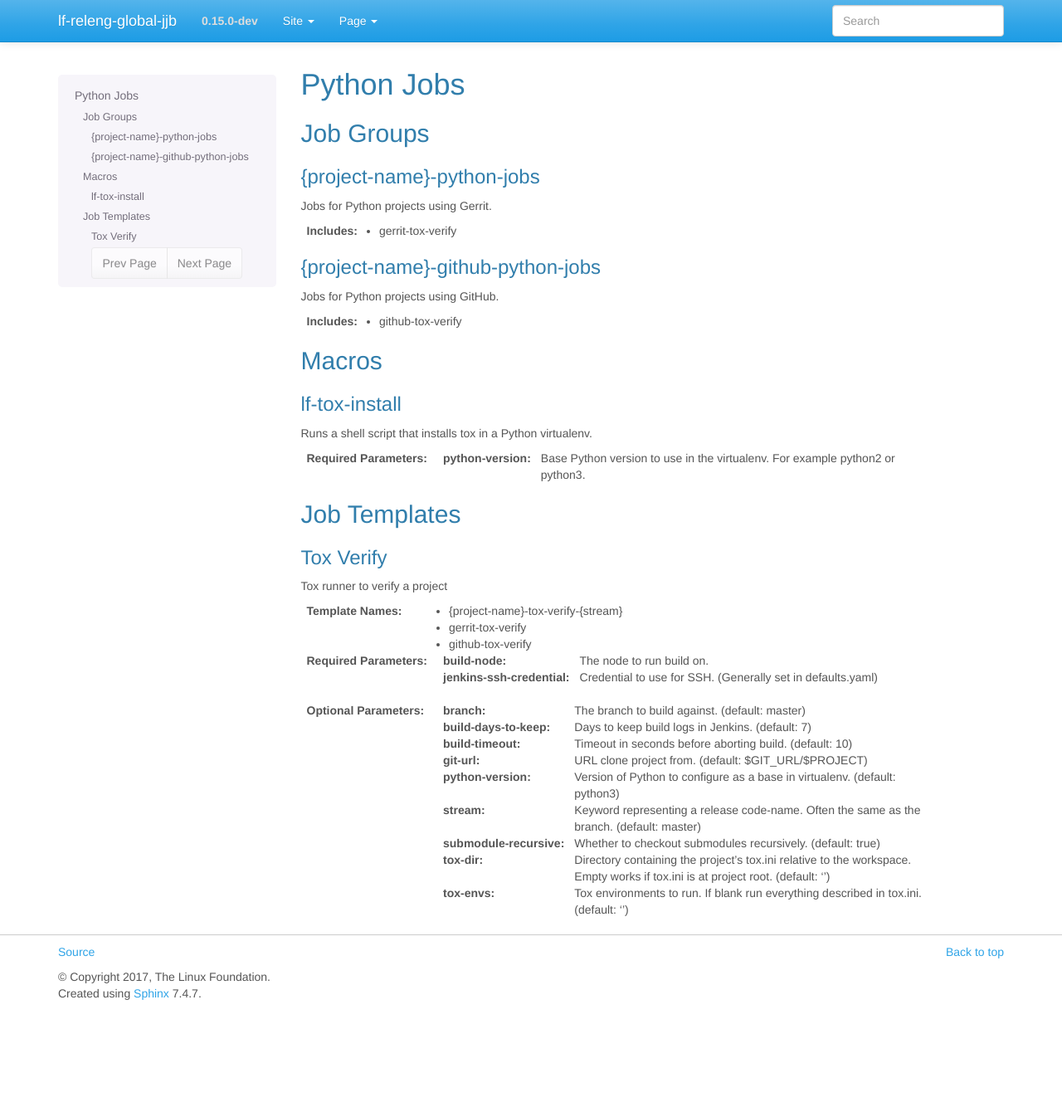
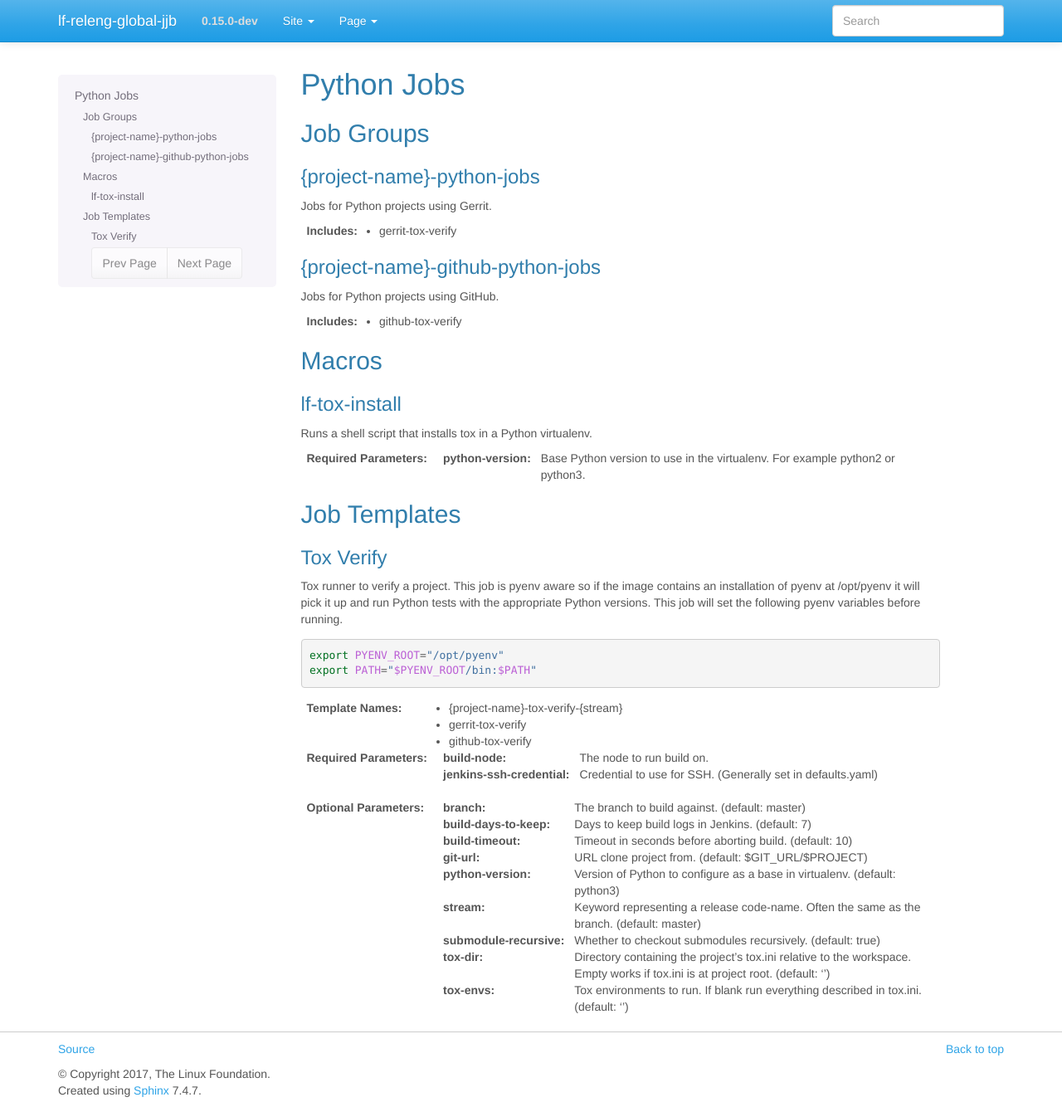
Before and after one commit to lfit/releng-global-jjb, a Sphinx documentation site: the page built from docs/jjb/lf-python-jobs.rst, in a window 1280 px wide and 1334 px high. Shown: the whole window at 83% size. Built offline with Sphinx 7.4.7, drawn with Linux system fonts in a browser that asks for light colours.

Commit message:
Document pyenv usage in the tox job
Change-Id: Id07a1e4065b03489260dfe1d0b86cacf8d60238d
Signed-off-by: Thanh Ha <thanh.ha@linuxfoundation.org>

```diff
--- a/docs/jjb/lf-python-jobs.rst
+++ b/docs/jjb/lf-python-jobs.rst
@@ -44,7 +44,15 @@ Job Templates
 Tox Verify
 ----------
 
-Tox runner to verify a project
+Tox runner to verify a project. This job is pyenv aware so if the image
+contains an installation of pyenv at /opt/pyenv it will pick it up and run
+Python tests with the appropriate Python versions. This job will set the
+following pyenv variables before running.
+
+.. code:: bash
+
+   export PYENV_ROOT="/opt/pyenv"
+   export PATH="$PYENV_ROOT/bin:$PATH"
 
 :Template Names:
 
```
